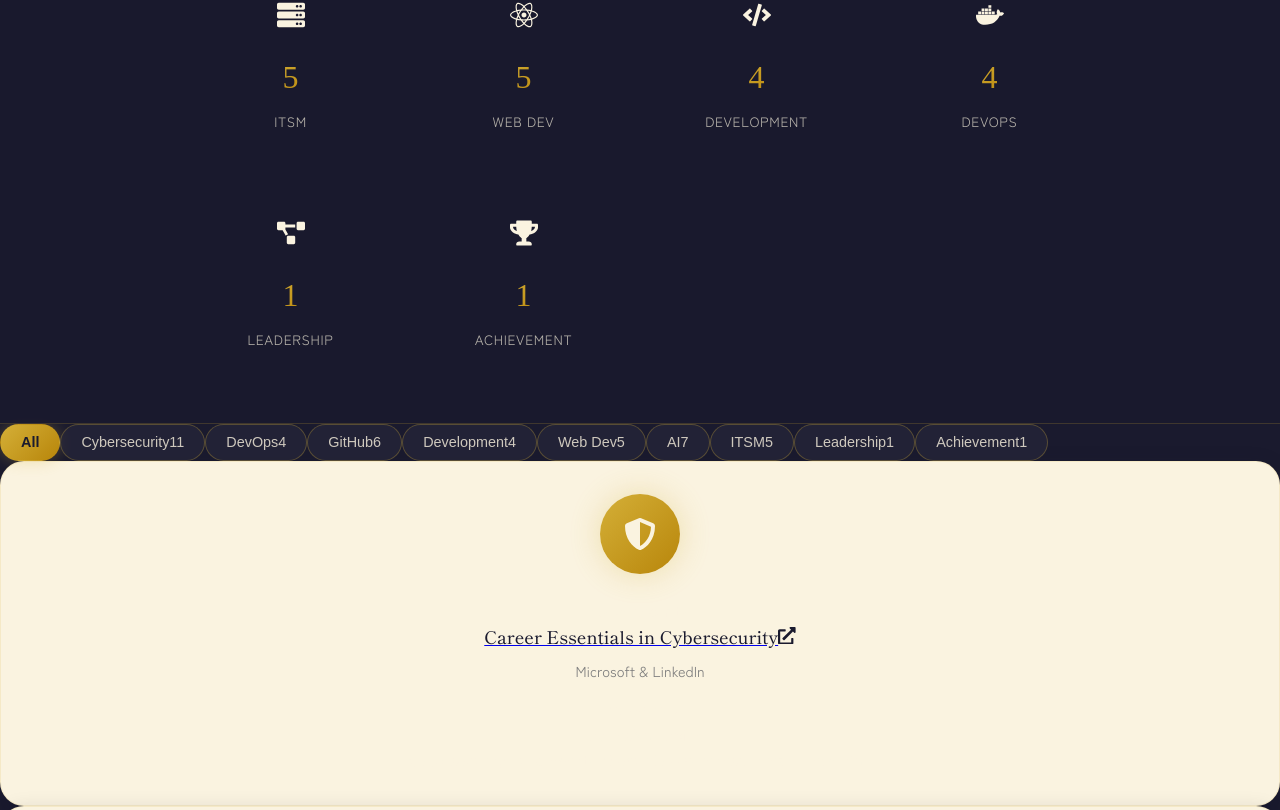
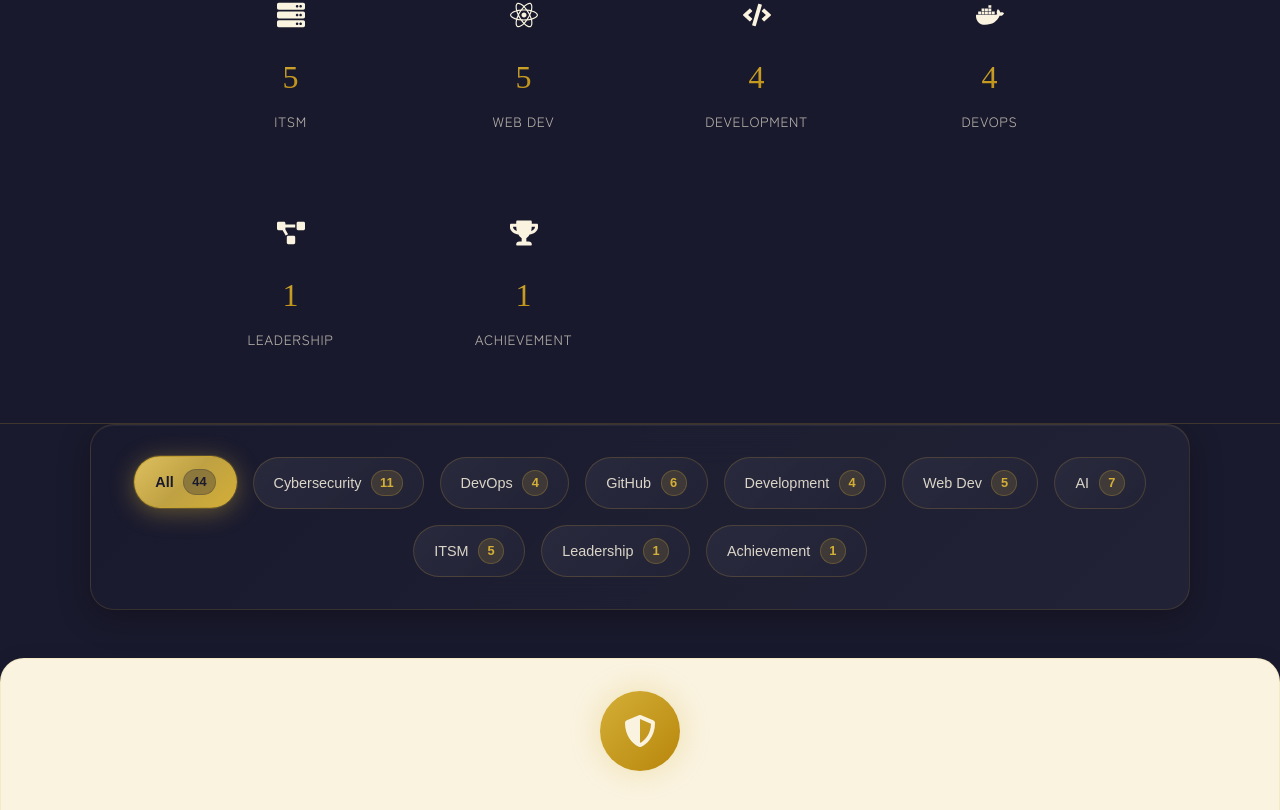
Before and after one commit to ratna3/ratnatalk, a Next.js app: page /certifications in a window 1280 px wide. Shown: the part 973-1783 px from the top of the page. Built offline with nearby package versions, Linux system fonts and the light colour scheme; a web font is replaced by a local one.

Commit message:
Redesign certification filters with count badges and modern styling

```diff
--- a/src/app/(site)/certifications/page.module.css
+++ b/src/app/(site)/certifications/page.module.css
@@ -216,46 +216,111 @@
 }
 
 /* Categories Filter */
-.categoriesFilter {
+.categories {
     display: flex;
     justify-content: center;
-    gap: 0.75rem;
+    gap: 1rem;
     flex-wrap: wrap;
     margin-bottom: 3rem;
-    padding: 1.5rem;
-    background: rgba(26, 26, 46, 0.95);
-    backdrop-filter: blur(10px);
-    border-radius: var(--radius-xl);
-    border: 1px solid rgba(212, 175, 55, 0.2);
-    max-width: 1000px;
+    padding: 2rem;
+    background: linear-gradient(135deg, rgba(26, 26, 46, 0.98) 0%, rgba(35, 35, 55, 0.95) 100%);
+    backdrop-filter: blur(20px);
+    border-radius: 24px;
+    border: 1px solid rgba(212, 175, 55, 0.15);
+    box-shadow: 0 8px 32px rgba(0, 0, 0, 0.3), inset 0 1px 0 rgba(255, 255, 255, 0.05);
+    max-width: 1100px;
     margin-left: auto;
     margin-right: auto;
 }
 
 .categoryBtn {
-    padding: 0.6rem 1.25rem;
-    background: rgba(40, 40, 60, 0.6);
-    border: 1px solid rgba(212, 175, 55, 0.3);
-    border-radius: 100px;
-    color: rgba(250, 243, 224, 0.8);
+    display: flex;
+    align-items: center;
+    gap: 0.6rem;
+    padding: 0.75rem 1.25rem;
+    background: linear-gradient(135deg, rgba(45, 45, 65, 0.8) 0%, rgba(35, 35, 55, 0.9) 100%);
+    border: 1px solid rgba(212, 175, 55, 0.2);
+    border-radius: 50px;
+    color: rgba(250, 243, 224, 0.85);
     font-size: 0.9rem;
     font-weight: 500;
     cursor: pointer;
-    transition: all 0.3s ease;
+    transition: all 0.35s cubic-bezier(0.4, 0, 0.2, 1);
+    position: relative;
+    overflow: hidden;
+}
+
+.categoryBtn::before {
+    content: '';
+    position: absolute;
+    inset: 0;
+    background: linear-gradient(135deg, rgba(212, 175, 55, 0.1) 0%, rgba(212, 175, 55, 0.05) 100%);
+    opacity: 0;
+    transition: opacity 0.35s ease;
+}
+
+.categoryBtn:hover::before {
+    opacity: 1;
 }
 
 .categoryBtn:hover {
-    border-color: var(--color-kincha);
+    border-color: rgba(212, 175, 55, 0.5);
     color: var(--color-kincha);
-    background: rgba(212, 175, 55, 0.1);
+    transform: translateY(-2px);
+    box-shadow: 0 4px 20px rgba(212, 175, 55, 0.15);
+}
+
+.categoryName {
+    position: relative;
+    z-index: 1;
+}
+
+.categoryCount {
+    position: relative;
+    z-index: 1;
+    display: inline-flex;
+    align-items: center;
+    justify-content: center;
+    min-width: 26px;
+    height: 26px;
+    padding: 0 8px;
+    background: rgba(212, 175, 55, 0.15);
+    border: 1px solid rgba(212, 175, 55, 0.25);
+    border-radius: 13px;
+    font-size: 0.8rem;
+    font-weight: 600;
+    color: var(--color-kincha);
+    transition: all 0.35s ease;
+}
+
+.categoryBtn:hover .categoryCount {
+    background: rgba(212, 175, 55, 0.25);
+    border-color: rgba(212, 175, 55, 0.4);
 }
 
 .categoryBtn.active {
-    background: var(--gradient-gold);
+    background: linear-gradient(135deg, #D4AF37 0%, #B8972E 50%, #D4AF37 100%);
     border-color: transparent;
-    color: var(--color-sumi);
+    color: #1A1A2E;
     font-weight: 600;
-    box-shadow: 0 0 15px rgba(212, 175, 55, 0.3);
+    box-shadow: 0 4px 25px rgba(212, 175, 55, 0.4), 0 0 0 1px rgba(212, 175, 55, 0.2);
+    transform: translateY(-1px);
+}
+
+.categoryBtn.active::before {
+    background: linear-gradient(135deg, rgba(255, 255, 255, 0.2) 0%, transparent 100%);
+    opacity: 1;
+}
+
+.categoryBtn.active .categoryCount {
+    background: rgba(26, 26, 46, 0.3);
+    border-color: rgba(26, 26, 46, 0.2);
+    color: #1A1A2E;
+}
+
+.categoryBtn.active:hover {
+    box-shadow: 0 6px 30px rgba(212, 175, 55, 0.5), 0 0 0 1px rgba(212, 175, 55, 0.3);
+    transform: translateY(-3px);
 }
 
 /* CTA Section */
--- a/src/app/(site)/certifications/page.tsx
+++ b/src/app/(site)/certifications/page.tsx
@@ -737,21 +737,22 @@ export default function CertificationsPage() {
                         ref={filterRef}
                         className={`${styles.categories} scroll-reveal ${filterVisible ? "visible" : ""}`}
                     >
-                        {categories.map((category) => (
+                        {categories.map((category) => {
+                            const count = category === "All"
+                                ? certifications.length
+                                : certifications.filter((c) => c.category === category).length;
+                            return (
                                 <button
                                     key={category}
                                     className={`${styles.categoryBtn} ${selectedCategory === category ? styles.active : ""
                                         }`}
                                     onClick={() => setSelectedCategory(category)}
                                 >
-                                {category}
-                                {category !== "All" && (
-                                    <span className={styles.categoryCount}>
-                                        {certifications.filter((c) => c.category === category).length}
-                                    </span>
-                                )}
+                                    <span className={styles.categoryName}>{category}</span>
+                                    <span className={styles.categoryCount}>{count}</span>
                                 </button>
-                        ))}
+                            );
+                        })}
                     </div>
                 </div>
             </section>
```
Lines whose indentation alone changed are shown as unchanged.
